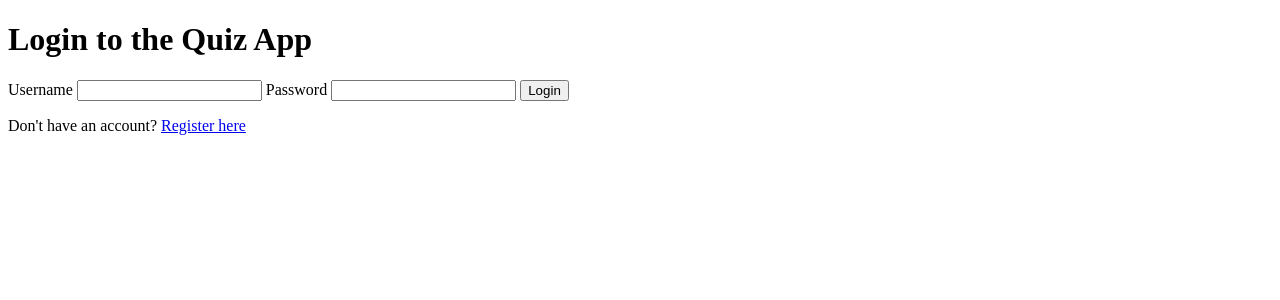
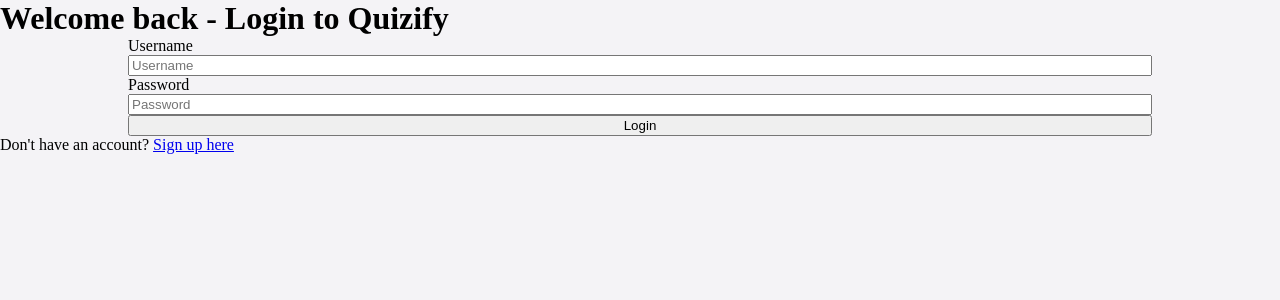
Before and after one commit to ISSAM-SLI/Webstack_Portfolio_Project, a Flask app: page /auth/login in a window 1280 px wide. Shown: the top 300 px of the page. Run offline with Flask 3, Linux system fonts and the light colour scheme.

Commit message:
Add changes

```diff
--- a/app/routes.py
+++ b/app/routes.py
@@ -8,7 +8,7 @@
 
 @app.route('/')
 def home():
-        return 'Welcome to the Quiz App!'
+        return render_template('index.html')
 
 @app.route('/quiz', methods=['GET', 'POST'])
 @login_required
@@ -58,7 +58,7 @@
         })
         # Move to the next question
         session['question_index'] += 1
-        return redirect(url_for('quiz'))  # Redirect to show the next question
+        return redirect(url_for('quiz'))
 
     return render_template(
         'quiz.html',
--- /dev/null
+++ b/app/static/login.css
@@ -0,0 +1,22 @@
+* {
+    margin: 0;
+    box-sizing: border-box;
+}
+body {
+    background-color: #F4F3F6;
+}
+form {
+    display: flex;
+    flex-direction: column;
+    justify-content: center;
+    align-items: center;
+}
+form>div {
+    width: 80%;
+    display: flex;
+    flex-direction: column;
+
+}
+form button {
+    width: 80%;
+}
--- a/app/templates/index.html
+++ b/app/templates/index.html
@@ -22,17 +22,17 @@
                     <li>Contact</li>
                 </ul>
             </div>
+            <div class="logo"></div>
             <a href="#" class="nav-login">Login</a>
         </nav>
         <div class="content">
             <div class="grid1 text">
                 <h2>Test your Knowledge, <span class="highlight">one question at a time.</span></h2>
                 <h5>with Quizify</h5>
-                <a href="#">Try Now</a>
+                <a href="{{ url_for(auth.login) }}">Try Now</a>
             </div>
             <div class="phone-img"></div>
         </div>
-
         </div>
     </section>
 </body>
--- a/app/templates/login.html
+++ b/app/templates/login.html
@@ -4,21 +4,26 @@
     <meta charset="UTF-8">
     <meta name="viewport" content="width=device-width, initial-scale=1.0">
     <title>Login</title>
+    <link rel="stylesheet" href="/app/static/login.css">
 </head>
 <body>
-    <h1>Login to the Quiz App</h1>
+    <div class="logo"></div>
+    <h1>Welcome back - Login to Quizify </h1>
     {% if error %}
         <p style="color: red;">{{ error }}</p>
     {% endif %}
     <form method="POST">
-        <label for="username">Username</label>
-        <input type="text" id="username" name="username" required>
-
-        <label for="password">Password</label>
-        <input type="password" id="password" name="password" required>
+        <div>
+            <label for="username">Username</label>
+            <input type="text" id="username" name="username" placeholder="Username" required>
+        </div>
+        <div>
+            <label for="password">Password</label>
+            <input type="password" id="password" name="password" placeholder="Password" required>
+        </div>
 
         <button type="submit">Login</button>
     </form>
-    <p>Don't have an account? <a href="{{ url_for('auth.register') }}">Register here</a></p>
+    <p>Don't have an account? <a href="{{ url_for('auth.register') }}">Sign up here</a></p>
 </body>
 </html>
```
Also changed, not shown: app/static/style.css (+13 -3 lines), app/static/assets/phone_mockup.png.
